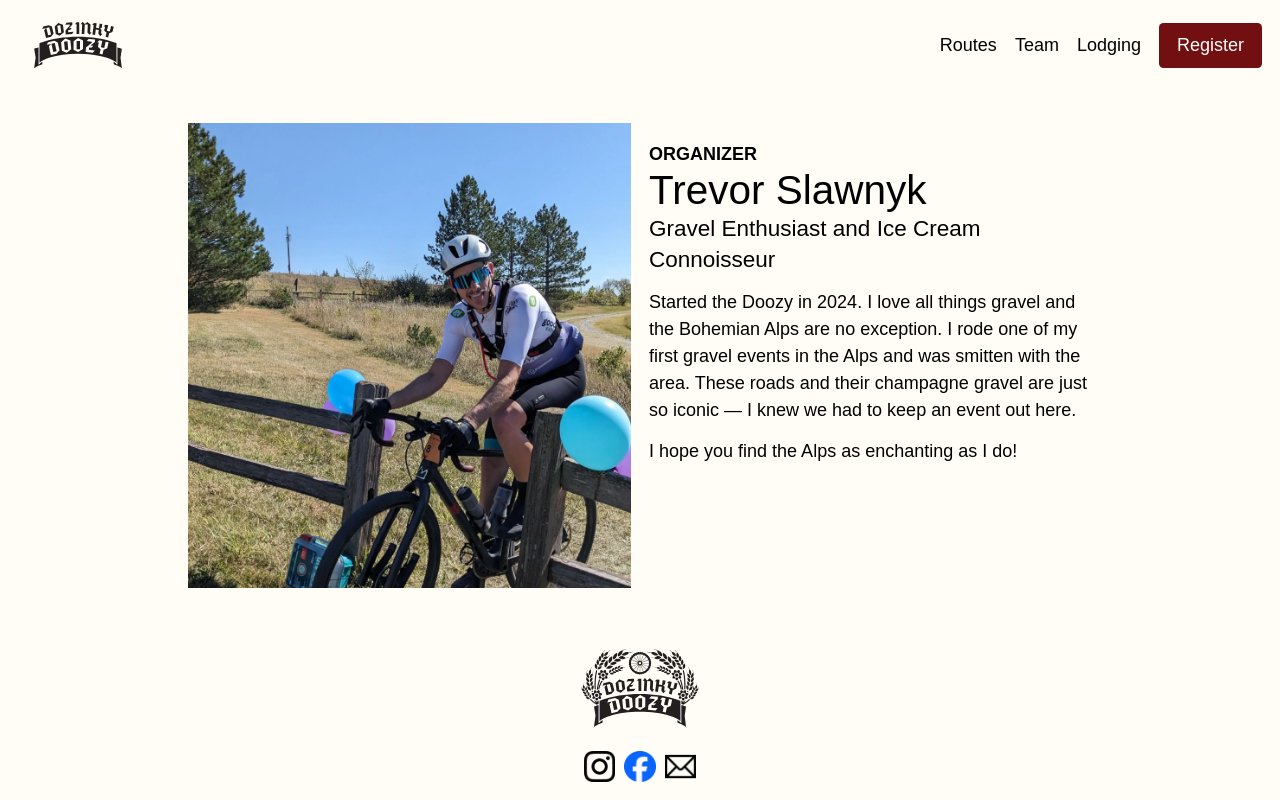
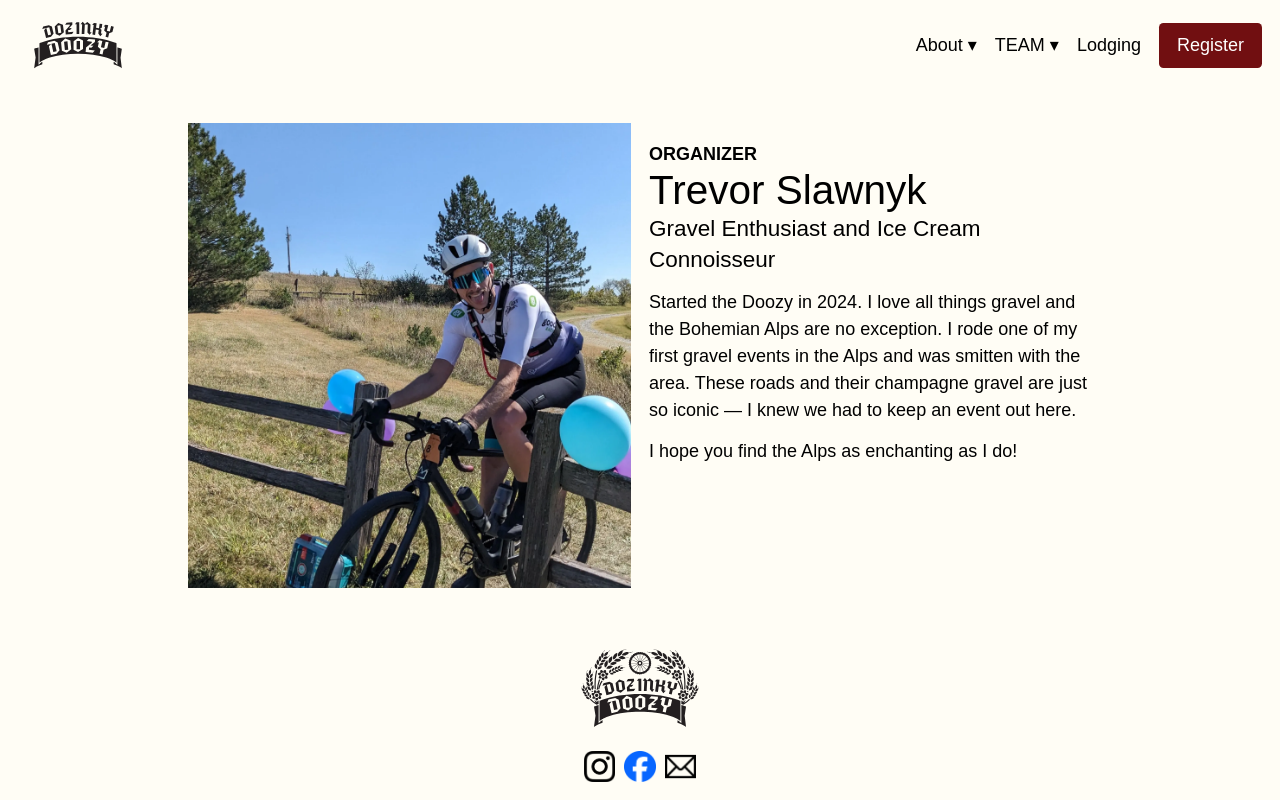
Before and after one commit to tblue1994/dozinky-doozy-website, a Next.js app: page /team in a window 1280 px wide. Built offline with nearby package versions, Linux system fonts and the light colour scheme; a web font is replaced by a local one.

Commit message:
Basic popover nav

```diff
--- /dev/null
+++ b/src/app/(details)/sponsors/page.tsx
@@ -0,0 +1,5 @@
+export default function Sponsors() {
+  return (
+    <div>Please support our sponsors.</div>
+  );
+}
--- a/src/app/(details)/team/page.tsx
+++ b/src/app/(details)/team/page.tsx
@@ -1,6 +1,5 @@
 import { headerText } from "@/app/ui/fonts";
 import Image from "next/image";
-import { Suspense } from "react";
 
 export default function Team() {
   return (
--- a/src/app/components/NavBar.tsx
+++ b/src/app/components/NavBar.tsx
@@ -1,13 +1,34 @@
 import Image from "next/image";
 import Link from "next/link";
 import { RegisterLink } from "./RegisterLink";
+import clsx from "clsx";
+
+const aboutChildren = [
+  { href: "/routes", text: "Routes" },
+  { href: "/sponsors", text: "Sponsors" },
+  // TODO: rules and faq pages
+  // { href: "/rules", text: "Rules" },
+  // { href: "/faq", text: "FAQ" },
+];
+
+const teamChildren = [
+  { href: "/team", text: "Team" },
+  { href: "/contact", text: "Contact" },
+];
 
 export const NavBar = ({
   textColor = "black",
 }: {
   textColor?: "white" | "black";
 }) => {
-  const linkClassNames = `mx-2 text-${textColor} hover:underline`;
+  const baseLinkClassNames = `mx-2 text-${textColor}`
+  const linkClassNames = `${baseLinkClassNames} hover:underline`;
+  const popoverClassNames = clsx(
+    'hidden group-hover:block absolute right-0 bg-opacity-85 rounded p-1 text-right',{
+    'bg-sapphire-300': textColor === 'white',
+    'bg-sapphire-200': textColor === 'black',
+  });
+
   return (
     <nav className="flex shrink-0 items-center pt-1 px-4 w-full z-10">
       <Link href="\" className="mr-auto hover:opacity-85">
@@ -20,12 +41,31 @@ export const NavBar = ({
           className="my-[-16%]"
         />
       </Link>
-      <Link href="/routes" className={linkClassNames}>
-        Routes
-      </Link>
-      <Link href="/team" className={linkClassNames}>
-        Team
-      </Link>
+      <span className={`${baseLinkClassNames} group relative`}>
+        About &#9662;
+        <ul className={popoverClassNames}>
+          {aboutChildren.map(({ href, text}) => (
+            <li key={href}>
+              <Link href={href} className={linkClassNames}>
+                {text}
+              </Link>
+            </li>
+          ))}
+        </ul>
+      </span>
+      <span className={`${baseLinkClassNames} group relative`}>
+        TEAM &#9662;
+        <ul className={popoverClassNames}>
+          {teamChildren.map(({ href, text}) => (
+            // TODO: different team nav header
+            <li key={href}>
+              <Link href={href} className={linkClassNames}>
+                {text}
+              </Link>
+            </li>
+          ))}
+        </ul>
+      </span>
       <Link href="/lodging" className={linkClassNames}>
         Lodging
       </Link>
```
